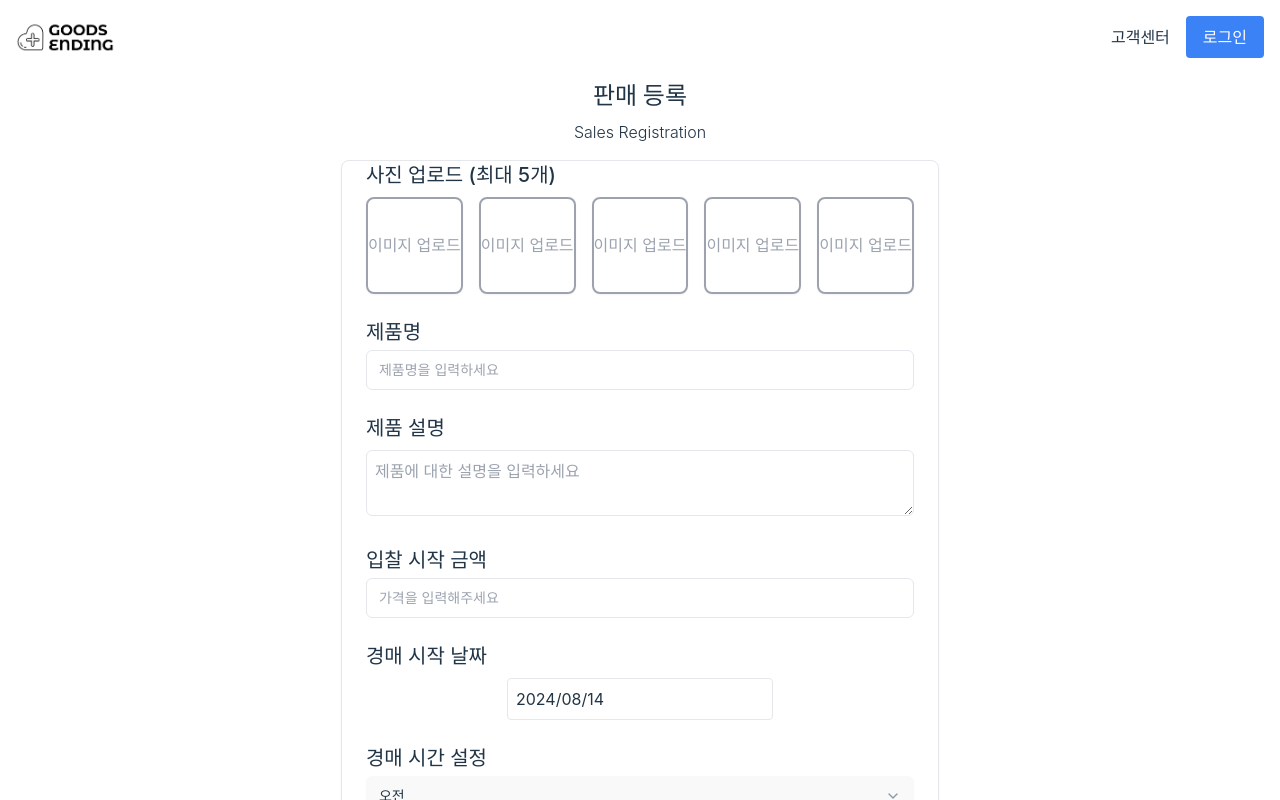
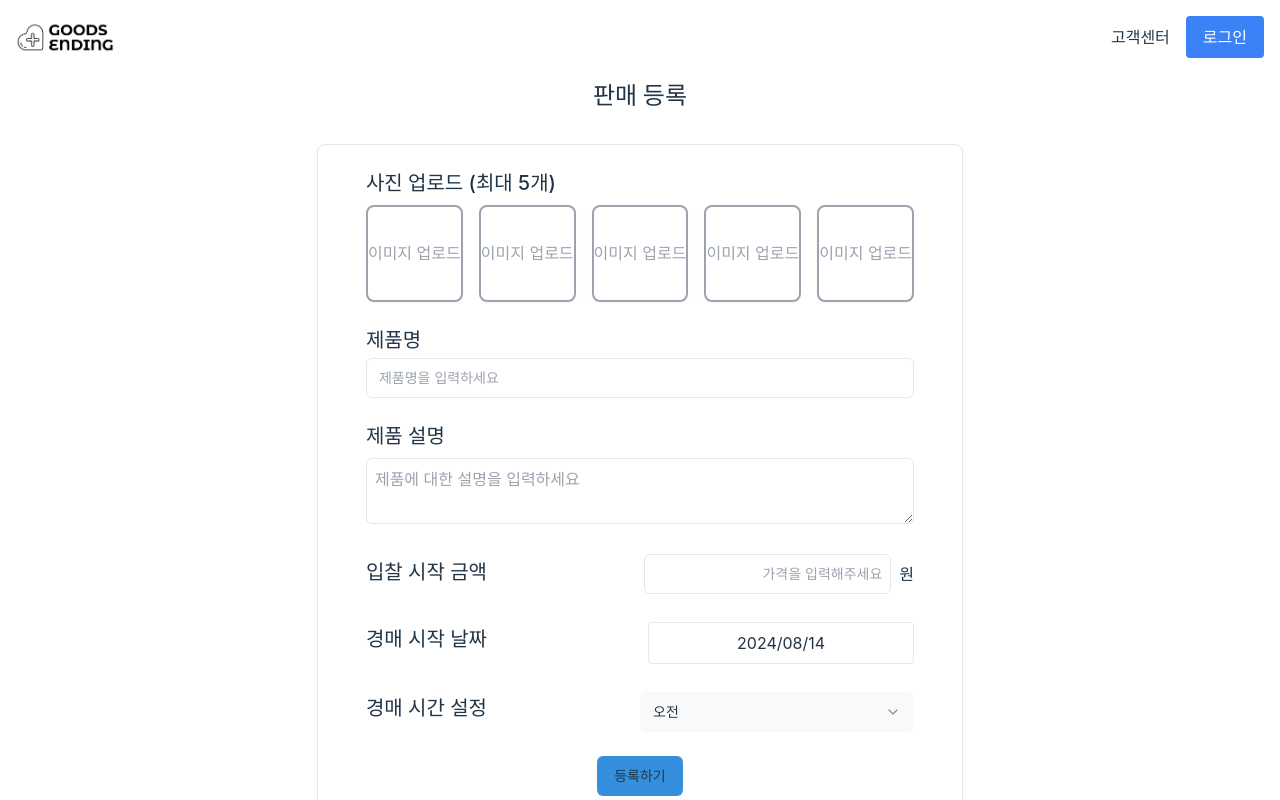
Before and after one commit to RYUJINSIK/goodsending, a React (Vite) app: page /product-upload in a window 1280 px wide. Shown: the top 800 px of the page. Built offline with nearby package versions, Linux system fonts and the light colour scheme.

Commit message:
[#7] 상품등록 폼 수정

```diff
--- a/src/components/Header.jsx
+++ b/src/components/Header.jsx
@@ -38,9 +38,8 @@ const Header = () => {
             <DropdownMenu>
               <DropdownMenuTrigger>마이페이지</DropdownMenuTrigger>
 
-              <DropdownMenuContent>
+              <DropdownMenuContent className="bg-white">
                 <DropdownMenuItem>회원 정보 수정</DropdownMenuItem>
-                <DropdownMenuItem>쿠폰함</DropdownMenuItem>
                 <DropdownMenuItem>찜한 상품</DropdownMenuItem>
                 <DropdownMenuItem>캐시 충전</DropdownMenuItem>
                 <DropdownMenuItem>경매신청 내역</DropdownMenuItem>
--- a/src/pages/ProductUpload.jsx
+++ b/src/pages/ProductUpload.jsx
@@ -60,10 +60,9 @@ const ProductUpload = () => {
 
   return (
     <div className="container mx-auto p-4 max-w-screen-md">
-      <h2 className="text-2xl font-bold mt-8 mb-2">판매 등록</h2>
-      <h3 className="text-base font-light mb-4">Sales Registration</h3>
+      <h2 className="text-2xl font-bold mt-8 mb-8">판매 등록</h2>
 
-      <Card>
+      <Card className="p-6">
         <CardContent>
           <form onSubmit={handleSubmit} className="space-y-6">
             <div className="mb-4">
@@ -125,22 +124,26 @@ const ProductUpload = () => {
               />
             </div>
 
-            <div className="mb-4">
-              <Label className="block text-xl font-medium text-left mb-1">
+            <div className="mb-4 flex items-center">
+              <Label className="block text-xl font-medium text-left mb-1 mr-2 w-1/2">
                 입찰 시작 금액
               </Label>
 
+              <div className="flex items-center w-1/2">
                 <Input
                   type="text"
                   value={formatPrice(price)}
                   onChange={handlePriceChange}
                   placeholder="가격을 입력해주세요"
+                  className="text-right p-2"
                   required
                 />
+                <span className="ml-2">원</span>
+              </div>
             </div>
 
-            <div className="mb-4">
-              <Label className="block text-xl font-medium text-left mb-1">
+            <div className="mb-4 flex items-center justify-between">
+              <Label className="block text-xl font-medium text-left mb-1 w-1/2">
                 경매 시작 날짜
               </Label>
 
@@ -150,30 +153,30 @@ const ProductUpload = () => {
                 minDate={new Date()}
                 maxDate={new Date(new Date().setDate(new Date().getDate() + 6))}
                 dateFormat="yyyy/MM/dd"
-                className="w-full mt-1 border rounded rounded-m p-2 block"
+                className="w-full mt-1 border rounded rounded-m p-2 block text-center"
               />
             </div>
 
-            <div className="mb-4">
-              <Label className="block text-xl font-medium text-left mb-1">
+            <div className="mb-4 flex items-center justify-between">
+              <Label className="block text-xl font-medium text-left mb-1 w-1/2">
                 경매 시간 설정
               </Label>
               <Select
                 value={auctionTime}
                 onValueChange={setAuctionTime}
-                className="z-50"
+                className="w-1/2"
               >
-                <SelectTrigger className="w-full mt-1">
+                <SelectTrigger className="w-1/2 mt-1">
                   <SelectValue placeholder="Select auction time" />
                 </SelectTrigger>
-                <SelectContent>
+                <SelectContent className="bg-white">
                   <SelectItem value="오전">오전</SelectItem>
                   <SelectItem value="오후">오후</SelectItem>
                 </SelectContent>
               </Select>
             </div>
 
-            <Button type="submit" className="mt-4">
+            <Button type="submit" className="mt-4 z-0">
               등록하기
             </Button>
           </form>
```
Lines whose indentation alone changed are shown as unchanged.
